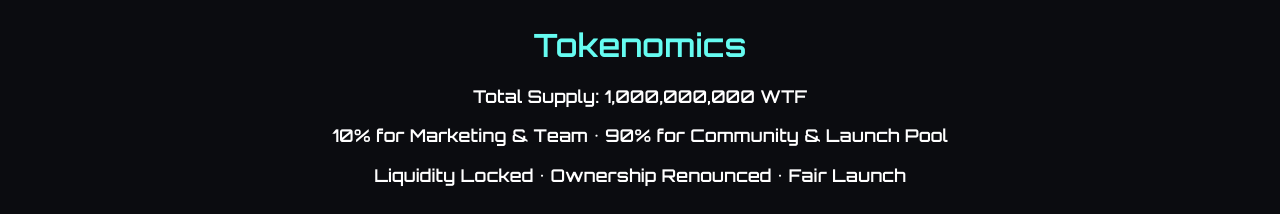
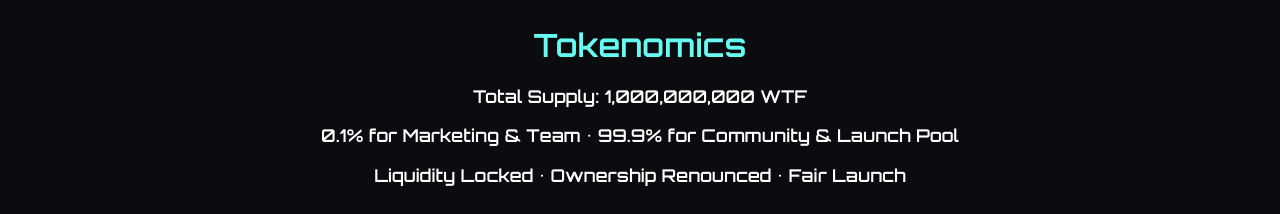
Before and after one commit to farj01/WTFonTon, a plain HTML site: page index.html in a window 1280 px wide. Shown: the part 1240-1454 px from the top of the page. Drawn offline with Linux system fonts and the light colour scheme.

Commit message:
Update index.html

```diff
--- a/index.html
+++ b/index.html
@@ -141,7 +141,7 @@
     <h3>Tokenomics</h3>
     <div class="tokenomics">
       <p>Total Supply: <strong>1,000,000,000 WTF</strong></p>
-      <p>10% for Marketing & Team • 90% for Community & Launch Pool</p>
+      <p>0.1% for Marketing & Team • 99.9% for Community & Launch Pool</p>
       <p>Liquidity Locked • Ownership Renounced • Fair Launch</p>
     </div>
   </section>
```
